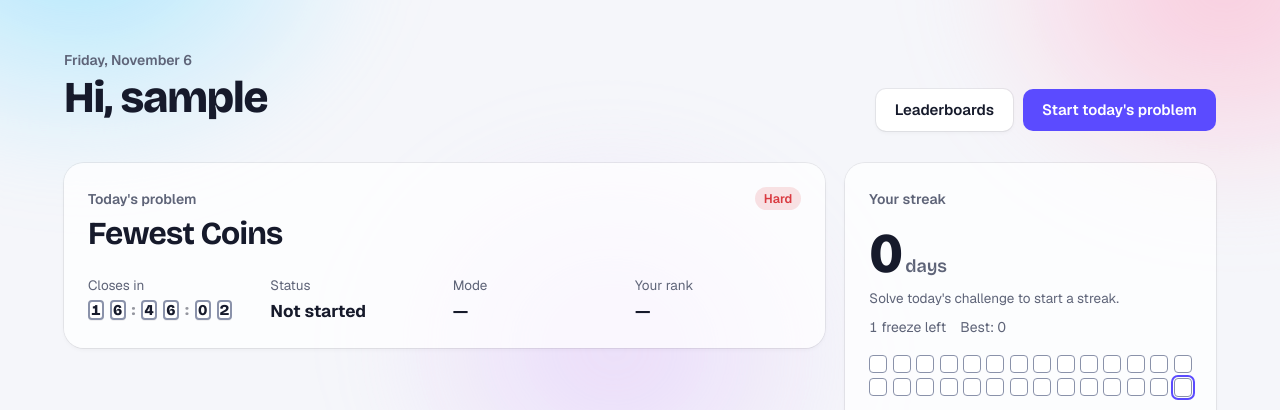
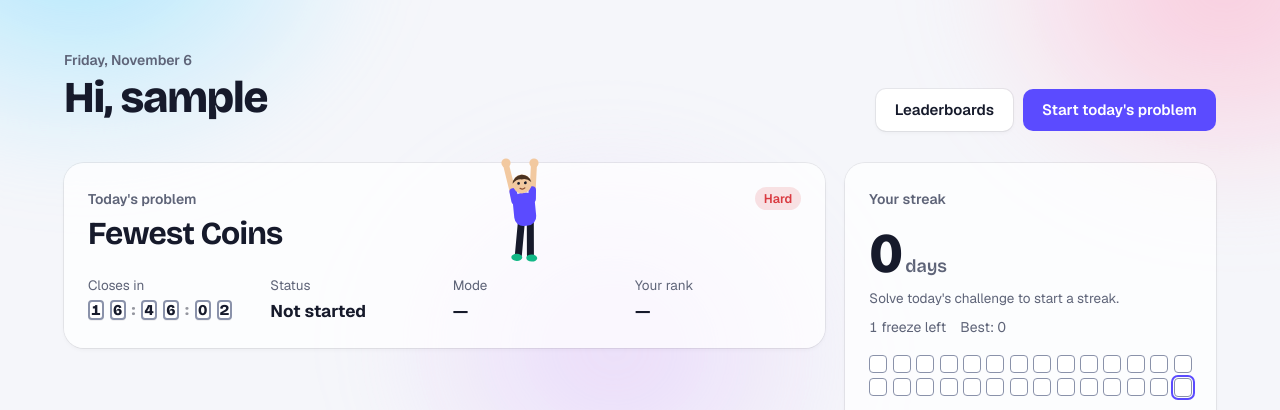
Before and after one commit to ydwagz/ReCode, a Django app: page /dashboard/ in a window 1280 px wide. Shown: the part 68-478 px from the top of the page. Run offline with Django 5.2, Linux system fonts and the light colour scheme; the visitor is signed in with stand-in values (Sample User, id 1); data comes from the database, SQL or seed files in the repository; data that the repository does not hold is empty; some libraries are stand-ins or nearby versions.

Commit message:
Add a swinging climber to today's problem card
A small figure grips the top border of the dashboard's "Today's problem"
card and swings from his hands like a pendulum; his legs trail the body
for a sense of weight, and he blinks now and then. Clicking him gives a
push: one big swing that settles back into the normal sway.

Pure CSS keyframes on an inline SVG (pivot at the hands), drawn in the
site palette so it works in light and dark mode. Static for
prefers-reduced-motion, hidden on narrow phones, and long problem titles
wrap before reaching him.

Co-Authored-By: Claude Opus 5.5 <noreply@anthropic.com>
Claude-Session: https://claude.ai/code/session_01V86bKXxDXxAZiSmDjKxcoa

```diff
--- a/App/static/recode.js
+++ b/App/static/recode.js
@@ -157,6 +157,20 @@
     }, { passive: true });
   }
 
+  // ------------------------------------------------------------ the climber
+  // Clicking him gives one big swing; he settles back into his normal sway.
+  document.querySelectorAll(".hanger").forEach((hanger) => {
+    hanger.addEventListener("click", () => {
+      if (reduceMotion()) return;
+      hanger.classList.remove("is-pushed");
+      void hanger.offsetWidth;  // restart the push if he's already swinging hard
+      hanger.classList.add("is-pushed");
+    });
+    hanger.querySelector(".hanger-body").addEventListener("animationend", (e) => {
+      if (e.animationName === "hang-push") hanger.classList.remove("is-pushed");
+    });
+  });
+
   // ------------------------------------------------------------ flash messages
   document.querySelectorAll(".flash-success, .flash-info").forEach((flash) => {
     setTimeout(() => { flash.classList.add("is-leaving"); setTimeout(() => flash.remove(), 400); }, 5000);
--- a/App/static/style.css
+++ b/App/static/style.css
@@ -1392,3 +1392,62 @@ textarea.mono, .mono.form-control { font-size: 13.5px; }
     .leaderboard-table td:nth-child(2) .pill { display: none; }
     .leaderboard-table td.rank { width: 36px; }
 }
+
+/* ==========================================================================
+   The climber: hangs from the top edge of today's problem card and swings.
+   Pivot = his hands on the border. Legs trail the body for a sense of weight.
+   ========================================================================== */
+
+.today-panel { position: relative; }
+.hanger {
+    --hang-ease: cubic-bezier(.45, 0, .55, 1);   /* symmetric, so the swing turns gently at each end */
+    position: absolute;
+    top: -6px;                                    /* hands sit exactly on the card's top border */
+    left: 56%;
+    width: 60px; height: 120px;
+    padding: 0; border: 0; background: none;
+    cursor: grab;
+    z-index: 2;
+}
+.hanger:focus-visible { outline-offset: 4px; }
+.hanger svg { display: block; overflow: visible; }
+
+.hanger-skin { fill: #F2C9A0; }
+.hanger-arm { stroke: #F2C9A0; stroke-width: 6; stroke-linecap: round; fill: none; }
+.hanger-sleeve { stroke: var(--accent); stroke-width: 7.5; stroke-linecap: round; fill: none; }
+.hanger-shirt { fill: var(--accent); }
+.hanger-hair { fill: #4A3222; }
+.hanger-pants { stroke: var(--text); stroke-width: 7; stroke-linecap: round; fill: none; }
+.hanger-shoe { fill: var(--tile-ok); }
+.hanger-eyes { fill: #161A2B; }
+.hanger-mouth { stroke: #8A4B2E; stroke-width: 1.3; stroke-linecap: round; fill: none; }
+
+.hanger-body, .hanger-legs, .hanger-eyes { transform-box: view-box; }
+.hanger-body { transform-origin: 30px 6px; animation: hang-swing 1.8s var(--hang-ease) infinite alternate; }
+.hanger-legs { transform-origin: 30px 66px; animation: hang-legs 1.8s var(--hang-ease) -.3s infinite alternate; }
+.hanger-eyes { transform-origin: 30px 26px; animation: hang-blink 4.6s steps(1) infinite; }
+
+@keyframes hang-swing { from { rotate: -10deg; } to { rotate: 10deg; } }
+@keyframes hang-legs  { from { rotate: 9deg; }   to { rotate: -9deg; } }
+@keyframes hang-blink { 0%, 96% { scale: 1 1; } 97%, 99% { scale: 1 .1; } }
+
+/* A push: one big swing that dies down, ending where the normal sway starts (-10deg). */
+.hanger.is-pushed .hanger-body { animation: hang-push 2.4s cubic-bezier(.3, 0, .3, 1) 1; }
+.hanger.is-pushed .hanger-legs { animation: hang-legs .45s var(--hang-ease) 6 alternate; }
+.hanger.is-pushed { cursor: grabbing; }
+@keyframes hang-push {
+    0%   { rotate: -10deg; }
+    18%  { rotate: 34deg; }
+    40%  { rotate: -26deg; }
+    60%  { rotate: 18deg; }
+    80%  { rotate: -14deg; }
+    100% { rotate: -10deg; }
+}
+
+@media (max-width: 700px) { .hanger { display: none; } }   /* would cover the problem title */
+@media (prefers-reduced-motion: reduce) {
+    .hanger-body, .hanger-legs, .hanger-eyes { animation: none !important; }
+}
+/* Long problem titles wrap before they reach the climber. */
+.today-panel > .d-flex > div:first-child { max-width: calc(56% - 36px); }
+@media (max-width: 700px) { .today-panel > .d-flex > div:first-child { max-width: none; } }
--- a/App/templates/dashboard.html
+++ b/App/templates/dashboard.html
@@ -34,6 +34,28 @@
 
     <div class="grid-dash">
         <div class="r-card today-panel">
+            <!-- A little climber hanging from the card's top edge. Click to give him a push. -->
+            <button class="hanger" type="button" aria-label="Give the climber a push" title="Give him a push">
+                <svg viewBox="0 0 60 120" width="60" height="120" aria-hidden="true">
+                    <g class="hanger-body">
+                        <path class="hanger-arm" d="M16 7 L21 41 M44 7 L39 41"/>
+                        <path class="hanger-sleeve" d="M20.4 34 L21.4 43 M39.6 34 L38.6 43"/>
+                        <g class="hanger-legs">
+                            <path class="hanger-pants" d="M25.5 66 L24 98 M34.5 66 L36 98"/>
+                            <ellipse class="hanger-shoe" cx="22.5" cy="101" rx="5.5" ry="3.6"/>
+                            <ellipse class="hanger-shoe" cx="37.5" cy="101" rx="5.5" ry="3.6"/>
+                        </g>
+                        <rect class="hanger-shirt" x="19" y="36" width="22" height="33" rx="9"/>
+                        <circle class="hanger-skin" cx="30" cy="27" r="9.5"/>
+                        <path class="hanger-hair" d="M20.6 26 A9.5 9.5 0 0 1 39.4 26 Q35 21.5 30 22.5 Q25 21.5 20.6 26 Z"/>
+                        <g class="hanger-eyes"><circle cx="26.6" cy="26.2" r="1.4"/><circle cx="33.4" cy="26.2" r="1.4"/></g>
+                        <path class="hanger-mouth" d="M27.6 31.2 Q30 33.2 32.4 31.2"/>
+                    </g>
+                    <!-- hands stay put on the edge -->
+                    <circle class="hanger-skin" cx="16" cy="6" r="4.6"/>
+                    <circle class="hanger-skin" cx="44" cy="6" r="4.6"/>
+                </svg>
+            </button>
             <div class="d-flex justify-content-between align-items-start">
                 <div>
                     <span class="eyebrow">Today's problem</span>
```
